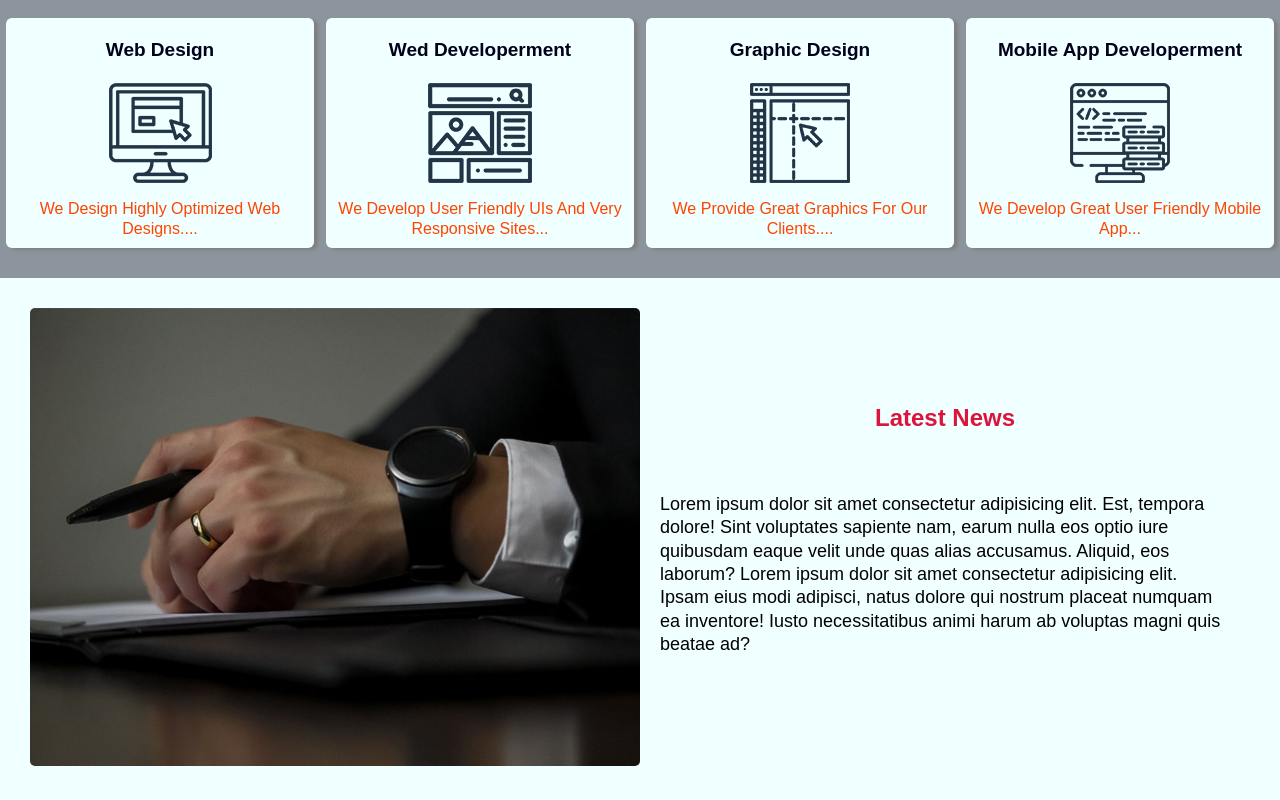
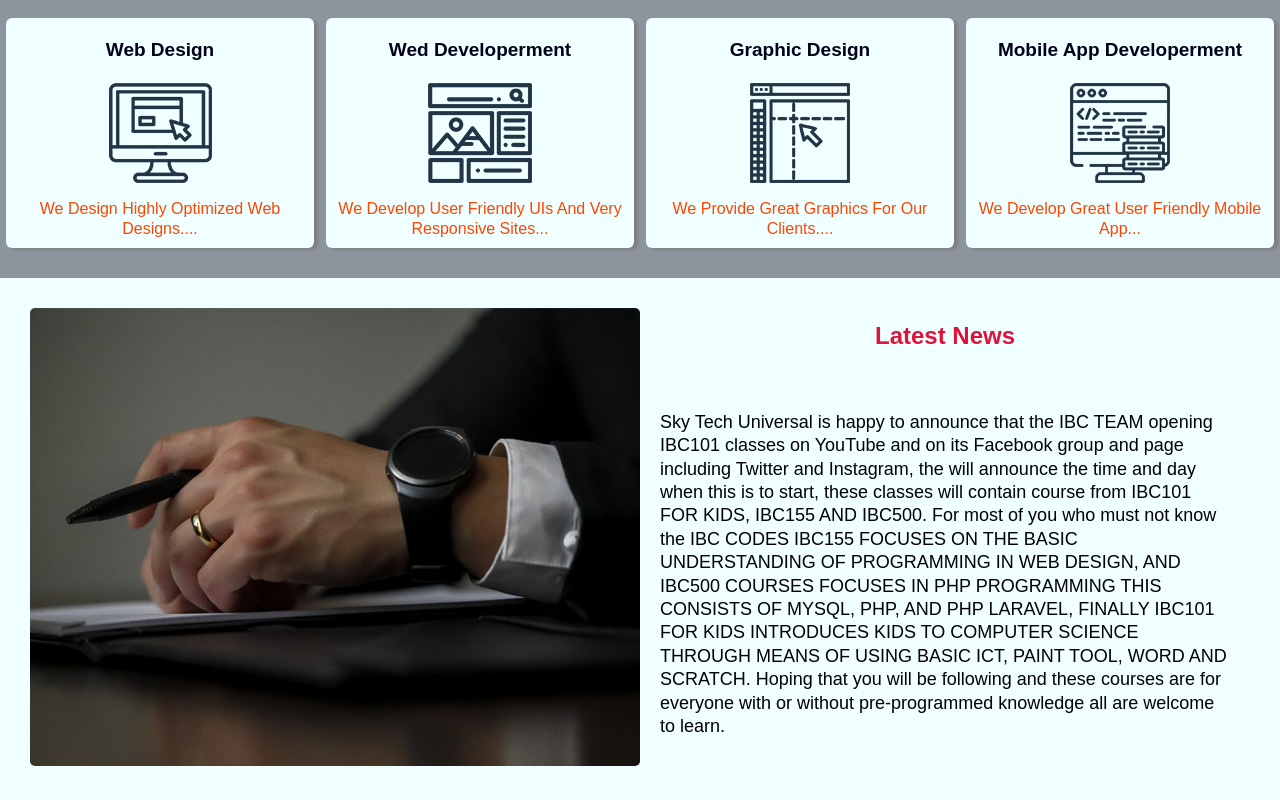
Before and after one commit to sky-tech-universal/skytech-universal, a plain HTML site: page index.html in a window 1280 px wide. Shown: the part 1809-2609 px from the top of the page. Drawn offline with Linux system fonts and the light colour scheme; files whose address does not match are found by name.

Commit message:
modified the news article

```diff
--- a/index.html
+++ b/index.html
@@ -144,8 +144,9 @@
             <div class="news-content fx1">
                 <h1>Latest news</h1>
                 <p>
-                    Lorem ipsum dolor sit amet consectetur adipisicing elit. Est, tempora dolore! Sint voluptates sapiente nam, earum nulla eos optio iure quibusdam eaque velit unde quas alias accusamus. Aliquid, eos laborum?
-                    Lorem ipsum dolor sit amet consectetur adipisicing elit. Ipsam eius modi adipisci, natus dolore qui nostrum placeat numquam ea inventore! Iusto necessitatibus animi harum ab voluptas magni quis beatae ad?
+                    Sky Tech Universal is happy to announce that the IBC TEAM opening IBC101 classes on YouTube and on its Facebook group and page including Twitter and Instagram, the will announce the time and day when this is to start, these classes will contain course from IBC101 FOR KIDS, IBC155 AND IBC500. For most of you who must not know the IBC CODES IBC155 FOCUSES ON THE BASIC UNDERSTANDING OF PROGRAMMING IN WEB DESIGN, AND IBC500 COURSES FOCUSES IN PHP PROGRAMMING THIS CONSISTS OF MYSQL, PHP, AND PHP LARAVEL, FINALLY IBC101 FOR KIDS INTRODUCES KIDS TO COMPUTER SCIENCE THROUGH MEANS OF USING BASIC ICT, PAINT TOOL, WORD AND SCRATCH.
+
+                    Hoping that you will be following and these courses are for everyone with or without pre-programmed knowledge all are welcome to learn.
                 </p>
             </div>
         </div>
```
